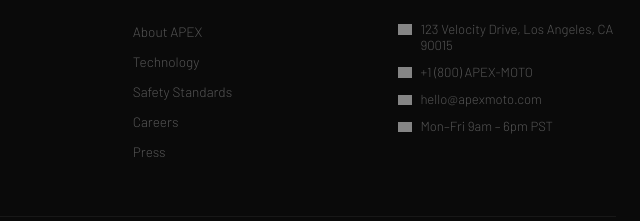
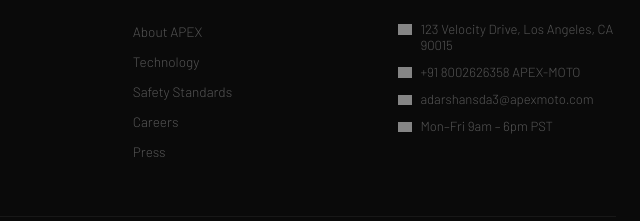
Before and after one commit to adarshhansda/apxe-moto, a plain HTML site: page cart.html in a window 1280 px wide. Shown: the part 921-1142 px from the top of the page, 640-1280 px from the left. Drawn offline with nearby package versions, Linux system fonts and the light colour scheme; grey boxes are pictures that could not be loaded.

Commit message:
i have made changes to the following files:

```diff
--- a/cart.html
+++ b/cart.html
@@ -168,9 +168,9 @@
           <div class="contact-item"><img src="https://img.icons8.com/ios-filled/50/e8001e/marker.png" alt="Location"
               width="14" height="14"> 123 Velocity Drive, Los Angeles, CA 90015</div>
           <div class="contact-item"><img src="https://img.icons8.com/ios-filled/50/e8001e/phone.png" alt="Phone"
-              width="14" height="14"> +1 (800) APEX-MOTO</div>
+              width="14" height="14"> +91 8002626358 APEX-MOTO</div>
           <div class="contact-item"><img src="https://img.icons8.com/ios-filled/50/e8001e/email.png" alt="Email"
-              width="14" height="14"> hello@apexmoto.com</div>
+              width="14" height="14"> adarshansda3@apexmoto.com</div>
           <div class="contact-item"><img src="https://img.icons8.com/ios-filled/50/e8001e/clock.png" alt="Hours"
               width="14" height="14"> Mon–Fri 9am – 6pm PST</div>
         </div>
```
Also changed, not shown: about.html (+2 -2 lines), contact.html (+5 -3 lines), safety.html (+1 -1 lines), technology.html (+2 -2 lines).
